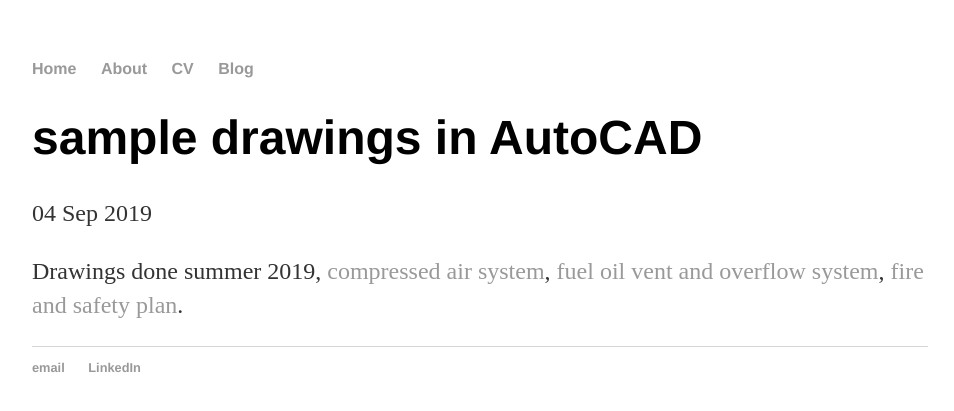
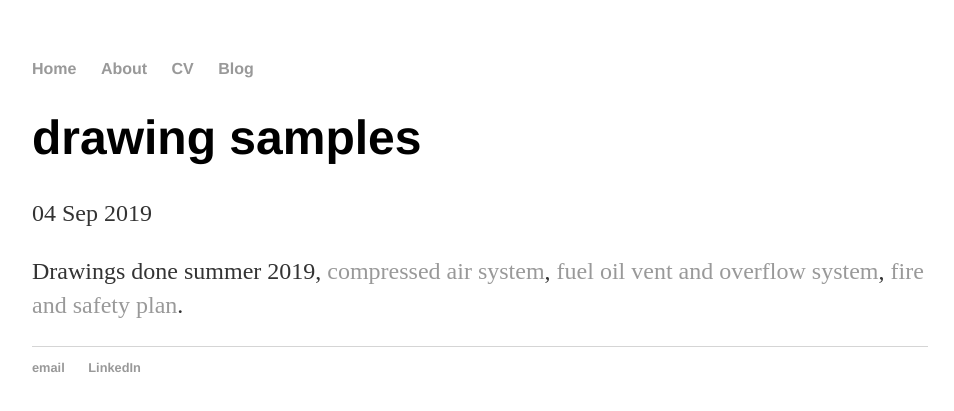
Before and after one commit to LurkingH0rr0r/LurkingH0rr0r.github.io, a Jekyll site: the page built from _posts/2019-09-04-drawing-samples.md, in a window 1280 px wide. Shown: the top 411 px of the page, without its empty margins (160-1114 px from the left). Built offline with Jekyll 4.4.1, drawn with Linux system fonts in a browser that asks for light colours.

Commit message:
Update and rename 2019-09-04-drawing-sample.md to 2019-09-04-drawing-samples.md

```diff
--- a/_posts/2019-09-04-drawing-sample.md
+++ b/_posts/2019-09-04-drawing-samples.md
@@ -1,6 +1,6 @@
 ---
 layout: post
-title: "sample drawings in AutoCAD"
+title: "drawing samples"
 date: 2019-09-04
 ---
 
```
